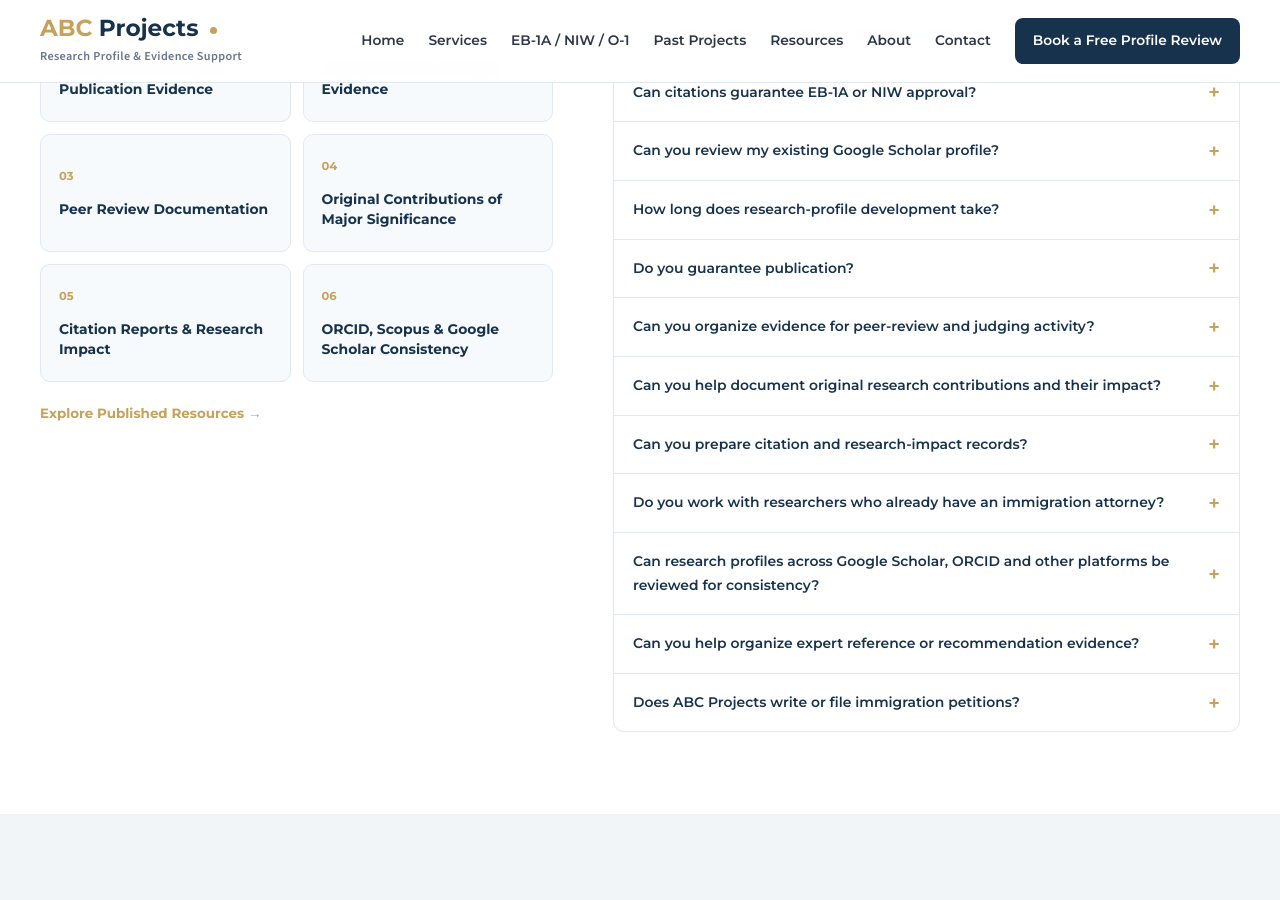
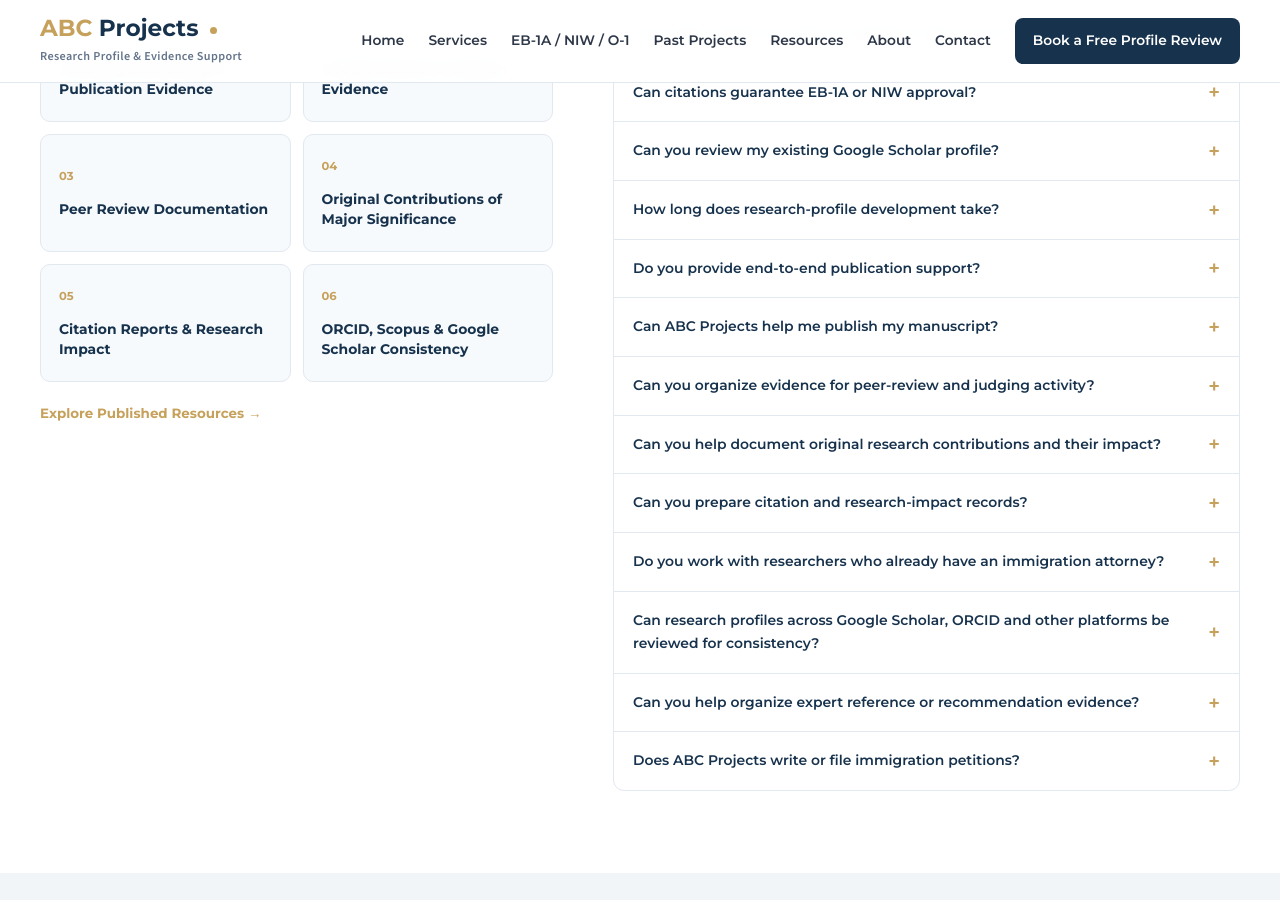
Before and after one commit to uprightpub/abcprojects, a Jekyll site: the page built from about/index.html, in a window 1280 px wide and 900 px high, scrolled down 3079 px. Built offline with Jekyll 4.4.1, drawn with Linux system fonts in a browser that asks for light colours.

Commit message:
Update index.html

```diff
--- a/about/index.html
+++ b/about/index.html
@@ -557,12 +557,22 @@ custom_css: /assets/css/about.css
 
           <details class="faq-item">
             <summary>
-              Do you guarantee publication?
+              Do you provide end-to-end publication support?
             </summary>
 
             <p>
-              No. Publication decisions are made independently by journals, publishers
-              and their editorial or peer-review processes.
+              Yes. We provide end-to-end publication support, including manuscript review, content improvement, editing, journal selection, journal-specific formatting and submission preparation. Through our publishing network and associated journal platforms, we may also support suitable manuscripts through the publication process. All publications remain subject to the applicable journal’s editorial standards, scope, review requirements and publication policies.
+            </p>
+          </details>
+
+
+          <details class="faq-item">
+            <summary>
+              Can ABC Projects help me publish my manuscript?
+            </summary>
+
+            <p>
+              Yes. We support authors throughout the publication process, from initial manuscript assessment and improvement to editing, journal matching, formatting and publication coordination. Depending on the manuscript and its subject area, suitable publication options may include independent journals or journals available through our associated publishing network. Each manuscript must meet the scope, editorial requirements and publication standards of the selected journal.
             </p>
           </details>
 
```
